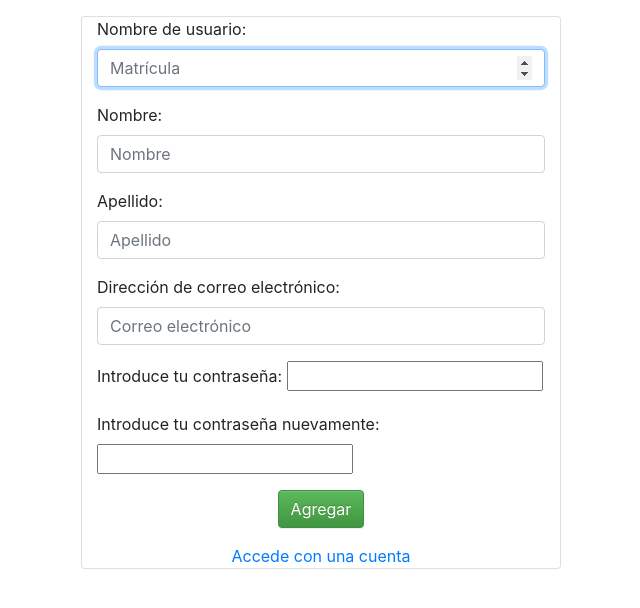
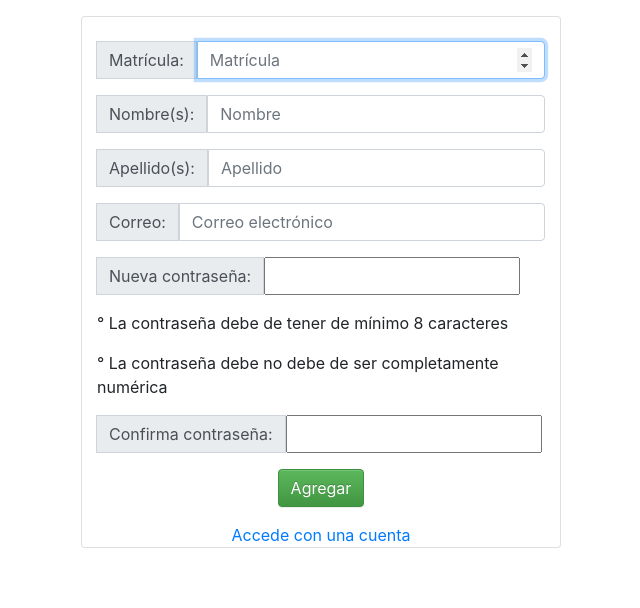
Before and after one commit to joseluisreyesm/educacioncontinua2, a Django app: page /educuaz/register/ in a window 1280 px wide. Shown: the part 56-664 px from the top of the page, without its empty margins (319-959 px from the left). Run offline with Django 3.2, Linux system fonts and the light colour scheme; some libraries are stand-ins or nearby versions.

Commit message:
Modificaciones template base_us.html y template register.html

```diff
--- a/usuarios/templates/base_us.html
+++ b/usuarios/templates/base_us.html
@@ -10,14 +10,7 @@
       </button>
       <div class="collapse navbar-collapse" id="barranavegacion">
         <ul class="navbar-nav">
-            {% if user.is_authenticated%}
-                 <li class="nav-item">
-            <a class="nav-link" href="{% url 'eduacionapp:home'%}">Moodle</a>
-          </li>
-          <li class="nav-item">
-            <a class="nav-link" href="{% url 'eduacionapp:home' %}">Chamilo</a>
-          </li>
-            {% endif %}
+
         </ul>
       </div>
 
--- a/usuarios/templates/register.html
+++ b/usuarios/templates/register.html
@@ -7,9 +7,47 @@
 
     <div class="container card mb-3" style="width: 30rem;">
     <div class="sign-form ">
+        <br>
      <form method="post">
       {% csrf_token %}
-      {{ form.as_p }}
+      <div class="input-group mb-3 ">
+                <div class="input-group-append">
+                    <span class="input-group-text">Matrícula:</span>
+                </div>
+                {{ form.username }}
+            </div>
+         <div class="input-group mb-3 ">
+                <div class="input-group-append">
+                    <span class="input-group-text">Nombre(s):</span>
+                </div>
+                {{ form.first_name }}
+            </div>
+         <div class="input-group mb-3 ">
+                <div class="input-group-append">
+                    <span class="input-group-text">Apellido(s):</span>
+                </div>
+                {{ form.last_name }}
+            </div>
+         <div class="input-group mb-3 ">
+                <div class="input-group-append">
+                    <span class="input-group-text">Correo:</span>
+                </div>
+                {{ form.email }}
+            </div>
+         <div class="input-group mb-3 ">
+                <div class="input-group-append">
+                    <span class="input-group-text">Nueva contraseña:</span>
+                </div>
+                {{ form.password1 }}
+            </div>
+         <p class="d-flex card-text mt-3 login_container"> ° La contraseña debe de tener de mínimo 8 caracteres</p>
+         <p class="d-flex card-text mt-3 login_container"> ° La contraseña debe no debe de ser completamente numérica</p>
+         <div class="input-group mb-3 ">
+                <div class="input-group-append">
+                    <span class="input-group-text">Confirma contraseña:</span>
+                </div>
+                {{ form.password2 }}
+            </div>
      <div class="d-flex justify-content-center mt-3 login_container">
       <button class="btn  btn-success" type="submit">Agregar</button>
      </div>
```
